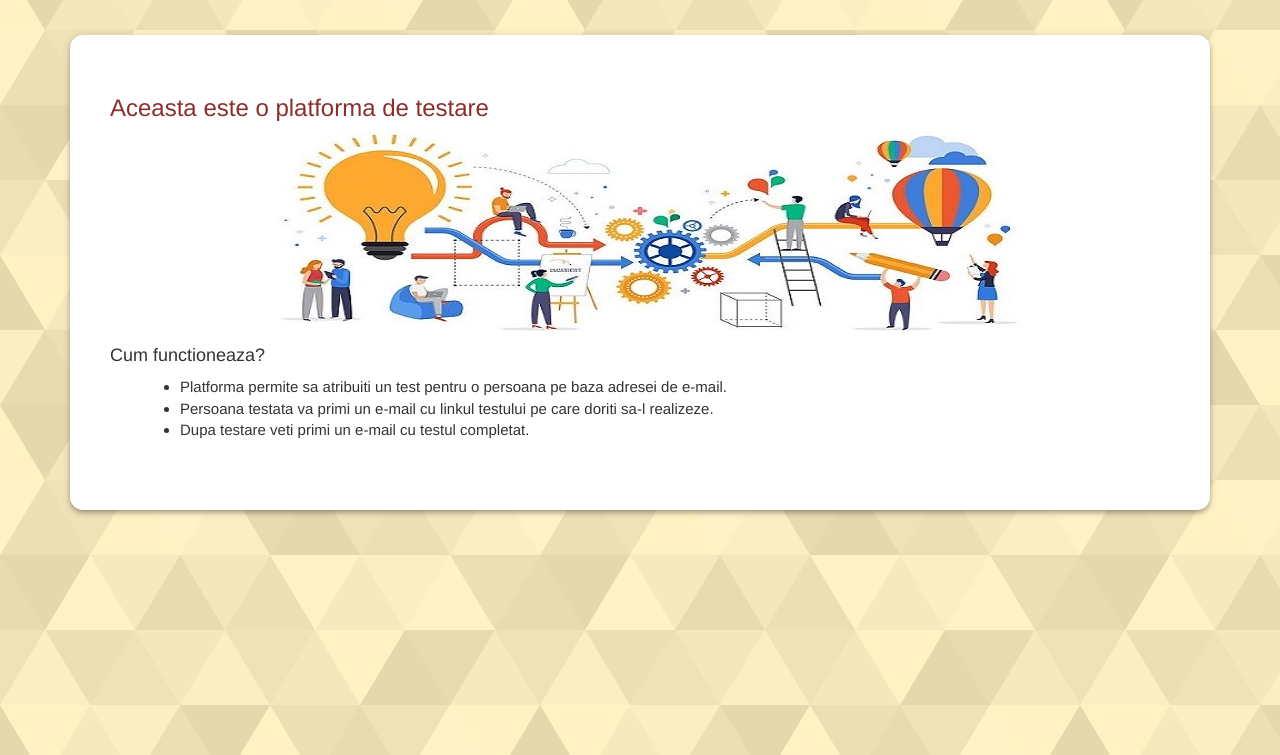
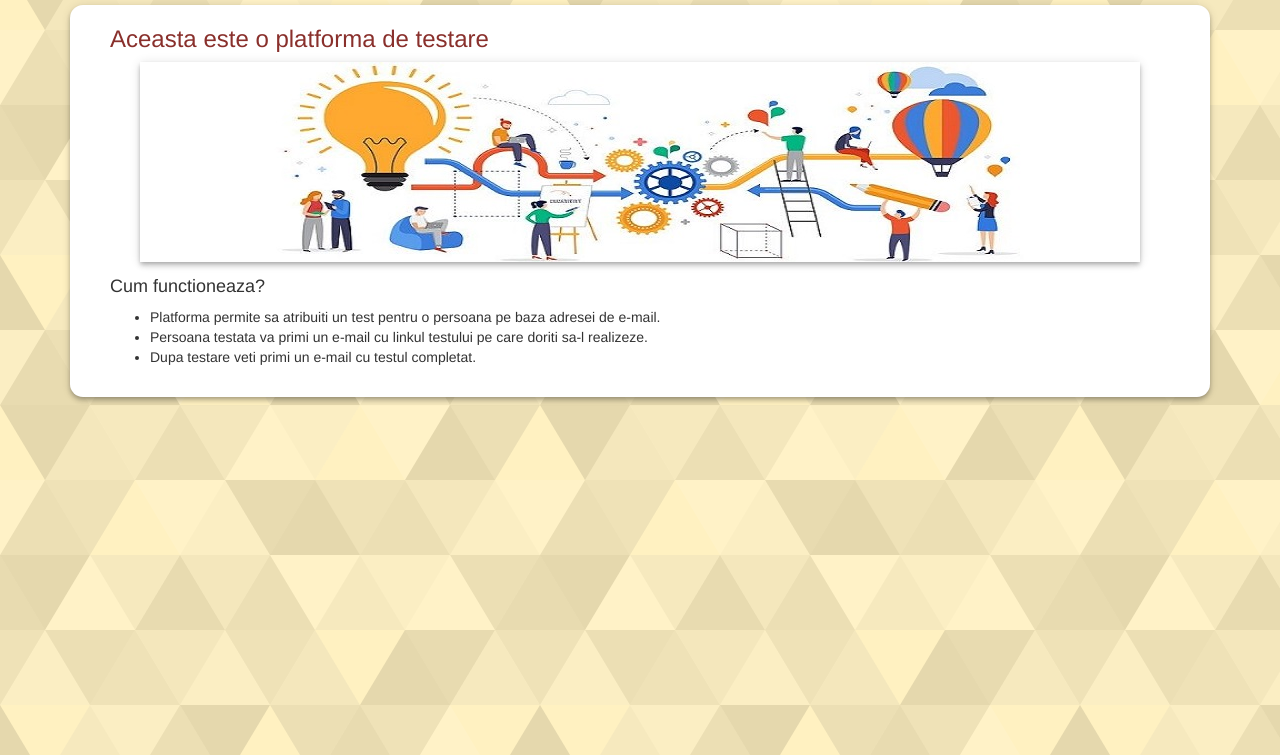
Before and after one commit to Sorinace/Final-project-Django--2021--Scoala-Informala, a Django app: page / in a window 1280 px wide. Shown: the part 45-800 px from the top of the page. Run offline with Django 3.2, Linux system fonts and the light colour scheme; some libraries are stand-ins or nearby versions.

Commit message:
CSS arange

```diff
--- a/query/static/css/styles.css
+++ b/query/static/css/styles.css
@@ -13,9 +13,14 @@ body {
 h3 {
     color: #89302c
 }
+
 .align {
     margin-left: 30px;
-    font-size: 15px;
+    font-size: 1em;
+}
+
+.align-li {
+    font-size: 1em;
 }
 
 /* atribuiri */
@@ -23,7 +28,7 @@ h3 {
     position: relative;
     display: block;
     padding: 2px 15px;
-    margin-left: 30px;
+    margin-left: 15px;
     color:#89302c;
     font-size: 1em;
 }
@@ -31,6 +36,9 @@ h3 {
 /* navigation bar */
 .navbar {
     min-height: 10px;
+    position: fixed;
+    top: 0;
+    width: 100%;
 }
 
 .nav .ul {
@@ -71,11 +79,13 @@ img {
     margin-bottom: 15px;
     max-width: 100%;
     height: auto;
+    box-shadow: 0 2px 4px -1px rgba(0,0,0,.2),0 4px 5px 0 rgba(0,0,0,.14),0 1px 10px 0 rgba(0,0,0,.12);
+
 }
 
 .shadow {
-    margin: 15px auto;
-    padding: 40px;
+    margin: 50px auto;
+    padding: 1px 40px 20px 40px;
     background-color: white;
     border-radius: 13px;
     box-shadow: 0 2px 4px -1px rgba(0,0,0,.2),0 4px 5px 0 rgba(0,0,0,.14),0 1px 10px 0 rgba(0,0,0,.12);
@@ -95,7 +105,6 @@ img {
   display: flex;
   justify-content: center;
   align-items: center;
-  height: 100px;
 }
 
 .form-check-label {
--- a/query/templates/asigned.html
+++ b/query/templates/asigned.html
@@ -47,11 +47,9 @@
   </div>
 {% endif %}
 <script>
-  // Get the selected item
+  // If i have a message, print it
 if ("{{text}}") {
   alert("{{text}}");
 }
-
-  // let selected_item
   </script>
 {% endblock %}
--- a/query/templates/base.html
+++ b/query/templates/base.html
@@ -33,13 +33,12 @@
         <img src = "{% static 'images/image2.jpg' %}">
         <h4>Cum functioneaza?</h4>
         <ul>
-        <div class="align">
+        <div class="align-li">
             <li>Platforma permite sa atribuiti un test pentru o persoana pe baza adresei de e-mail. </li>
             <li>Persoana testata va primi un e-mail cu linkul testului pe care doriti sa-l realizeze.</li>
             <li>Dupa testare veti primi un e-mail cu testul completat. </li>
         </div>
         </ul>
-        <br/>
       </div>
       {% endblock %}
     </div>
```
